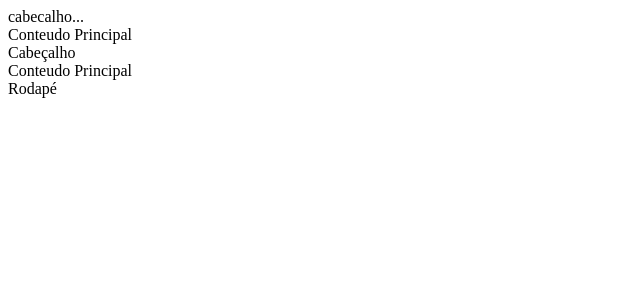
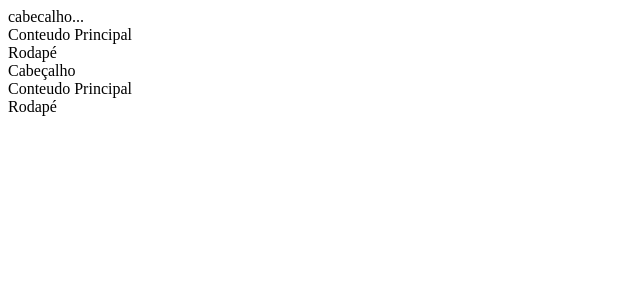
Before and after one commit to gustavocastilhos/aplicativo-pwa, a React (Vite) app: page / in a window 1280 px wide. Shown: the top 300 px of the page, without its empty margins (0-640 px from the left). Built offline with nearby package versions, Linux system fonts and the light colour scheme.

Commit message:
Feat: add rodape

```diff
--- a/src/App.jsx
+++ b/src/App.jsx
@@ -5,6 +5,7 @@
 import './App.css'
 import Cabecalho from './componentes/Cabecalho/Cabecalho'
 import Principal from './componentes/principal/principal'
+import Rodape from './componentes/rodape/rodape'
 
 function App() {
 
@@ -12,6 +13,7 @@
 <div>
   <Cabecalho/>
   <Principal/>
+  <Rodape/>
   <header>Cabeçalho</header>
   <main>Conteudo Principal</main>
   <footer>Rodapé</footer>
--- /dev/null
+++ b/src/componentes/rodape/rodape.jsx
@@ -0,0 +1,5 @@
+function Rodape(){
+return <footer>Rodapé</footer>
+
+}
+export default Rodape;
```
